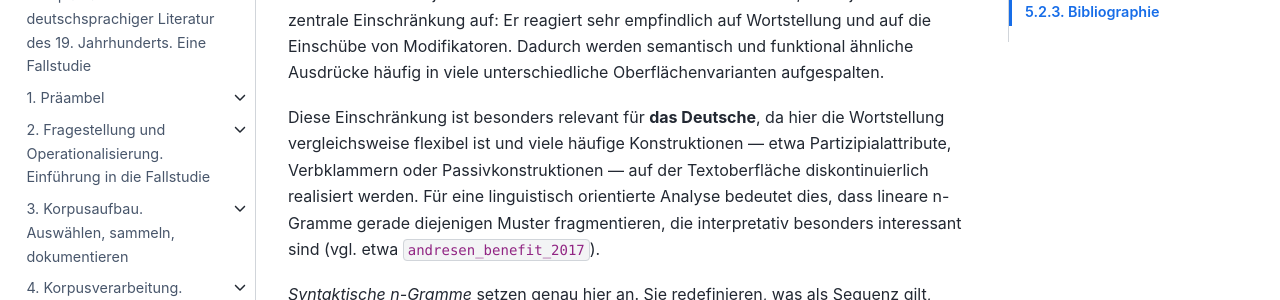
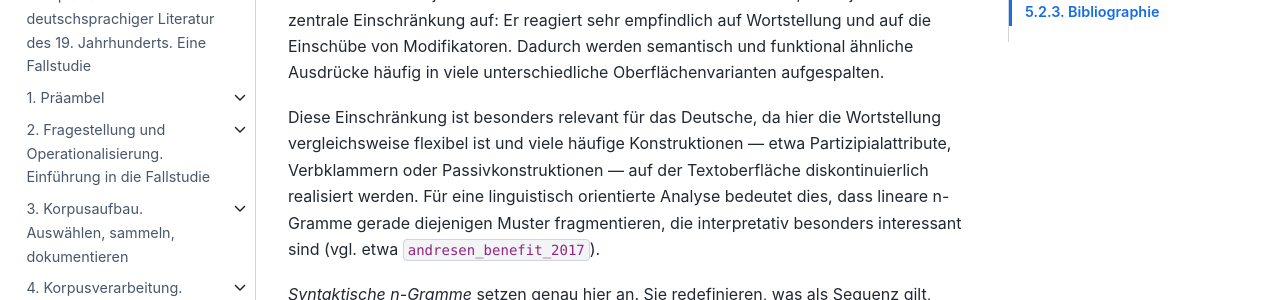
Before and after one commit to quadriga-dk/Text-Fallstudie-3, a Jupyter Book: the page built from corpus_analysis/corpus-analysis_syntactic-ngrams-intro.md, in a window 1280 px wide and 900 px high, scrolled down 2323 px. Shown: the part 153-453 px from the top of the window. Built offline with Jupyter Book 1.0.4 settings and Sphinx 7.4.7 and the Sphinx Book theme 1.1.4, drawn with Linux system fonts in a browser that asks for light colours; pages that are not in the unit, such as notebooks, are missing from menus; cross-references to code outside the pages are shown as plain code; some of the changed text lies outside the part shown.

Commit message:
stylistic polishing

```diff
--- a/corpus_analysis/corpus-analysis_syntactic-ngrams-intro.md
+++ b/corpus_analysis/corpus-analysis_syntactic-ngrams-intro.md
@@ -1,6 +1,6 @@
 # Von Wörtern zu Mustern: n-Gramme
 
-Das [vorangehende Notebook](corpus-analysis_semantic-field-analysis.ipynb) konzentriert sich auf **einzelne Wörter und ihre Häufigkeiten**, etwa um semantische Felder rund um Luft, Verschmutzung oder Umwelt zu identifizieren. Solche Analysen sind ein zentraler erster Schritt, bleiben jedoch auf *isolierte lexikalische Einheiten* beschränkt. Viele inhaltlich relevante Bedeutungen werden jedoch nicht durch einzelne Wörter ausgedrückt, sondern durch **wiederkehrende Wortkombinationen**.
+Das [vorangehende Notebook](corpus-analysis_semantic-field-analysis.ipynb) konzentriert sich auf einzelne Wörter und ihre Häufigkeiten, etwa um semantische Felder rund um Luft, Verschmutzung oder Umwelt zu identifizieren. Solche Analysen sind ein zentraler erster Schritt, bleiben jedoch auf *isolierte lexikalische Einheiten* beschränkt. Viele inhaltlich relevante Bedeutungen werden jedoch nicht durch einzelne Wörter ausgedrückt, sondern durch **wiederkehrende Wortkombinationen**.
 
 Ein verbreiteter Ansatz, um über Einzelwörter hinauszugehen, ist die Analyse von **n-Grammen**. N-Gramme modellieren Sprache als Sequenzen von *n* aufeinanderfolgenden Tokens und erlauben es, wiederkehrende mehrwortige Muster sichtbar zu machen, etwa Kollokationen, feste Wendungen oder kurze Konstruktionen. So lassen sich statt der getrennten Betrachtung von *Rauch* und *Luft* beispielsweise Muster wie *dichter Rauch*, *schlechte Luft* oder *Luft und Wasser* identifizieren. Hier ist ein Beispiel für die Aufteilung einer Phrase aus einem der vielen Texte dieser Fallstudie (Eine Nacht im Jägerhause, Friedrich Hebbel) in N-Gramme der Länge 1, 2 und 3 (d. h. Unigramme, 2-Gramme und 3-Gramme):
 
@@ -34,7 +34,7 @@
 
 Klassische **lineare n-Gramme** definieren solche Muster ausschließlich auf der Grundlage von Oberflächenadjazenz. Dieser Ansatz ist einfach und oft effektiv, weist jedoch eine zentrale Einschränkung auf: Er reagiert sehr empfindlich auf Wortstellung und auf die Einschübe von Modifikatoren. Dadurch werden semantisch und funktional ähnliche Ausdrücke häufig in viele unterschiedliche Oberflächenvarianten aufgespalten.
 
-Diese Einschränkung ist besonders relevant für **das Deutsche**, da hier die Wortstellung vergleichsweise flexibel ist und viele häufige Konstruktionen — etwa Partizipialattribute, Verbklammern oder Passivkonstruktionen — auf der Textoberfläche diskontinuierlich realisiert werden. Für eine linguistisch orientierte Analyse bedeutet dies, dass lineare n-Gramme gerade diejenigen Muster fragmentieren, die interpretativ besonders interessant sind (vgl. etwa {cite}`andresen_benefit_2017`).
+Diese Einschränkung ist besonders relevant für das Deutsche, da hier die Wortstellung vergleichsweise flexibel ist und viele häufige Konstruktionen — etwa Partizipialattribute, Verbklammern oder Passivkonstruktionen — auf der Textoberfläche diskontinuierlich realisiert werden. Für eine linguistisch orientierte Analyse bedeutet dies, dass lineare n-Gramme gerade diejenigen Muster fragmentieren, die interpretativ besonders interessant sind (vgl. etwa {cite}`andresen_benefit_2017`).
 
 *Syntaktische n-Gramme* setzen genau hier an. Sie redefinieren, was als Sequenz gilt, indem sie nicht der linearen Tokenfolge folgen, sondern **Relationen in einer syntaktischen Analyse**, typischerweise in einem Dependenzbaum. Wortfolgen werden somit nicht als Oberflächenstrings, sondern als **Pfade in der syntaktischen Struktur** modelliert.
 
@@ -77,7 +77,7 @@
 * *die Luft war übel und von Fabrikdünsten erfüllt*
 * *übel erschien die von Rauch erfüllte Luft der Stadt*
 
-Für die Analyse historischer Diskurse über Industrialisierung und Luftqualität ermöglichen syntaktische n-Gramme somit den Zugriff auf **strukturell wiederkehrende Beschreibungsweisen**, selbst wenn diese in der Textoberfläche stark variieren oder diskontinuierlich realisiert sind.
+Für die Analyse historischer Diskurse über Industrialisierung und Luftqualität ermöglichen syntaktische n-Gramme somit den Zugriff auf strukturell wiederkehrende Beschreibungsweisen, selbst wenn diese in der Textoberfläche stark variieren oder diskontinuierlich realisiert sind.
 
 ---
 
```
